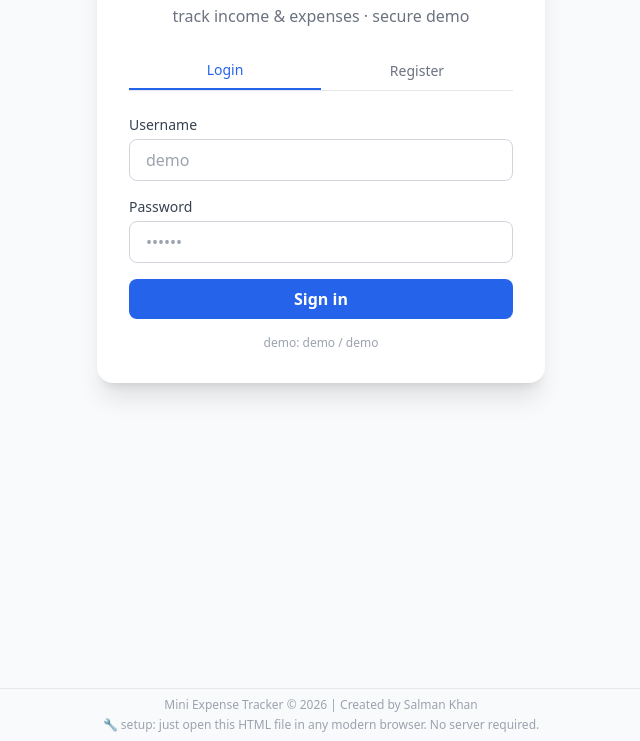
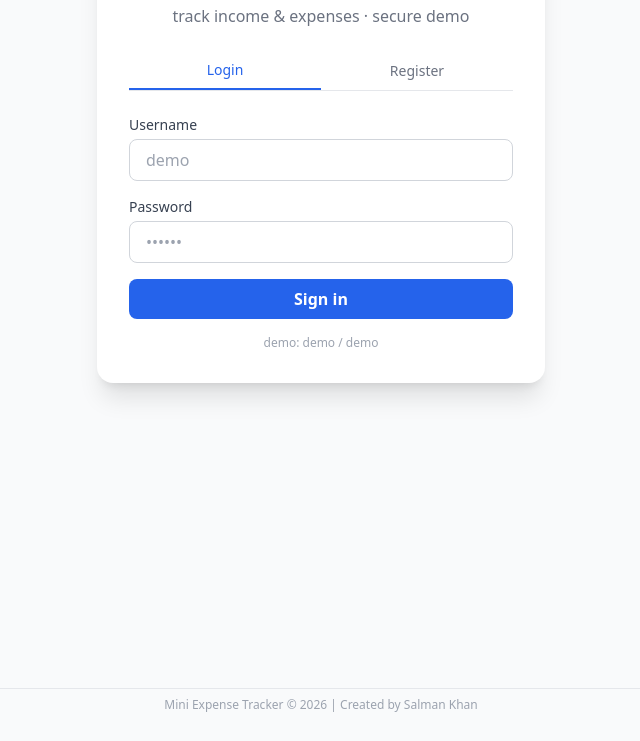
Before and after one commit to salmankhansk3399-tech/Mini-Expense-Tracker, a plain HTML site: page index.html in a window 1280 px wide. Shown: the part 136-877 px from the top of the page, without its empty margins (319-959 px from the left). Drawn offline with nearby package versions, Linux system fonts and the light colour scheme.

Commit message:
index.html

```diff
--- a/index.html
+++ b/index.html
@@ -553,7 +553,6 @@
 <!-- simple inline documentation -->
 <footer class="text-xs text-center text-gray-400 mt-6 max-w-6xl mx-auto p-2 border-t">
     <p>Mini Expense Tracker © 2026 | Created by Salman Khan</p>
-    <p class="mt-1">🔧 setup: just open this HTML file in any modern browser. No server required.</p>
 </footer>
 </body>
 </html>
```
